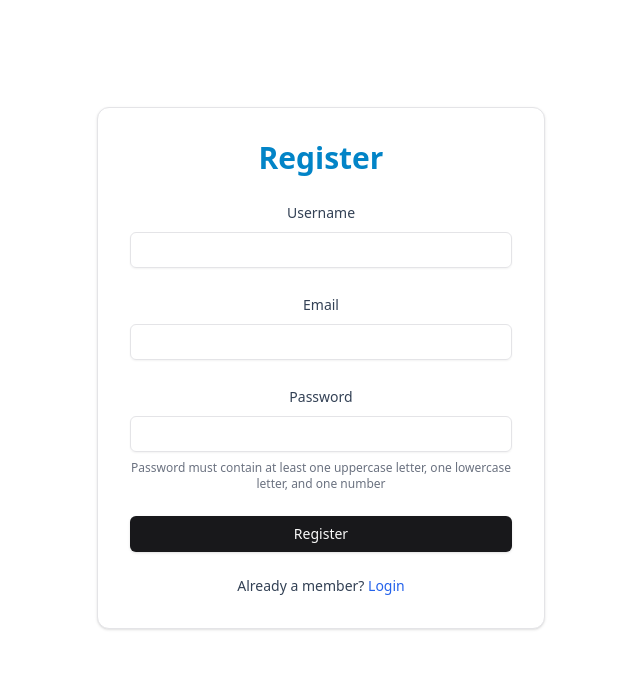
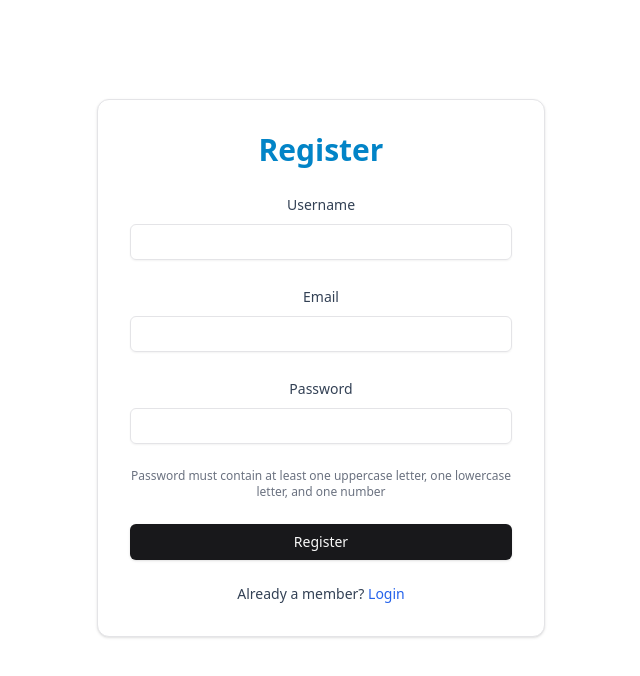
Before and after one commit to YamanNTG/FRont_buss, a React (Vite) app: page /register in a window 1280 px wide. Shown: the top 676 px of the page, without its empty margins (319-959 px from the left). Built offline with nearby package versions, Linux system fonts and the light colour scheme; no server answers.

Commit message:
Updated helper for register password

```diff
--- a/src/components/form/FormInput.tsx
+++ b/src/components/form/FormInput.tsx
@@ -1,5 +1,5 @@
-import { Label } from "../ui/label";
-import { Input } from "../ui/input";
+import { Label } from '../ui/label';
+import { Input } from '../ui/input';
 
 type FormInputProps = {
   name?: string;
@@ -7,7 +7,6 @@ type FormInputProps = {
   type?: string;
   defaultValue?: string;
   placeholder?: string;
-
 };
 
 function FormInput({
@@ -16,7 +15,6 @@ function FormInput({
   type,
   defaultValue,
   placeholder,
-
 }: FormInputProps) {
   return (
     <div className="space-y-2">
@@ -30,13 +28,7 @@ function FormInput({
         defaultValue={defaultValue}
         placeholder={placeholder}
         required
-
       />
-      {type === 'password' && (
-      <p className="text-xs text-gray-500">
-        Password must contain at least one uppercase letter, one lowercase letter, and one number
-      </p>
-    )}
     </div>
   );
 }
--- a/src/pages/Register.tsx
+++ b/src/pages/Register.tsx
@@ -67,6 +67,10 @@ const Register: React.FC = () => {
             <FormInput type="email" label="email" name="email" />
 
             <FormInput type="password" label="password" name="password" />
+            <p className="text-xs text-gray-500">
+              Password must contain at least one uppercase letter, one lowercase
+              letter, and one number
+            </p>
 
             <SubmitBtn
               text={isLoading ? 'Loading...' : 'Register'}
```
